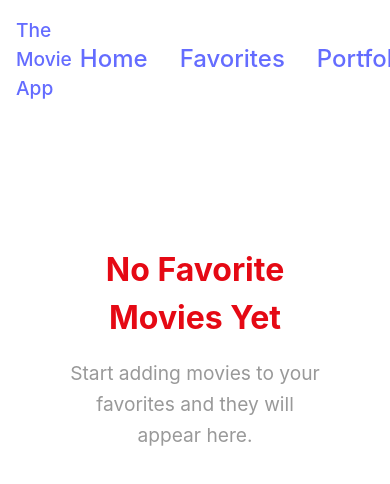
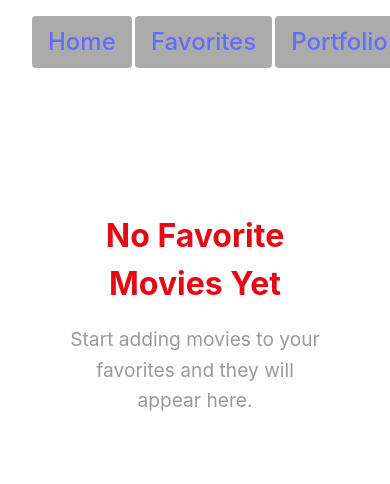
Before and after one commit to tadeo199928/movie-web, a React (Vite) app: page /favorites in a window 390 px wide. Shown: the top 484 px of the page. Built offline with nearby package versions, Linux system fonts and the light colour scheme.

Commit message:
small bug

```diff
--- a/src/css/Navbar.css
+++ b/src/css/Navbar.css
@@ -27,20 +27,22 @@
   background-color: rgba(255, 255, 255, 0.1);
 }
 
-@media (max-width: 768px) {
-  .navbar {
-    padding: 1rem;
-  }
+@media (max-width: 700px) {
 
   .navbar-brand {
-    font-size: 1.2rem;
+    display: none;
   }
 
   .navbar-links {
-    gap: 1rem;
+    gap: 0.2rem;
+    font-size: 0.5rem;
+    margin: 0;
+    display: flex;
+    justify-content: center;
+    align-items: center;
+
   }
-
   .nav-link {
-    padding: 0.5rem;
+    background-color: rgba(48, 47, 47, 0.4);
   }
 }
```
